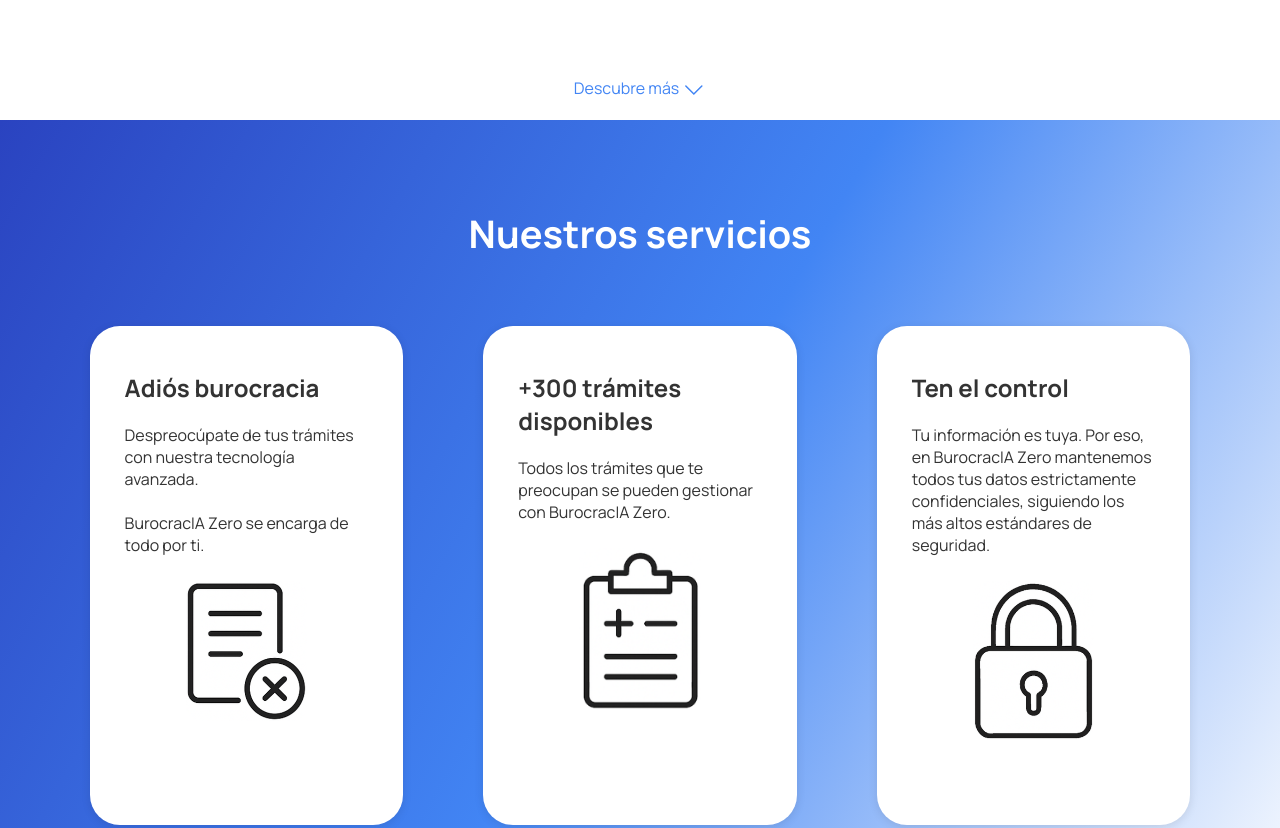
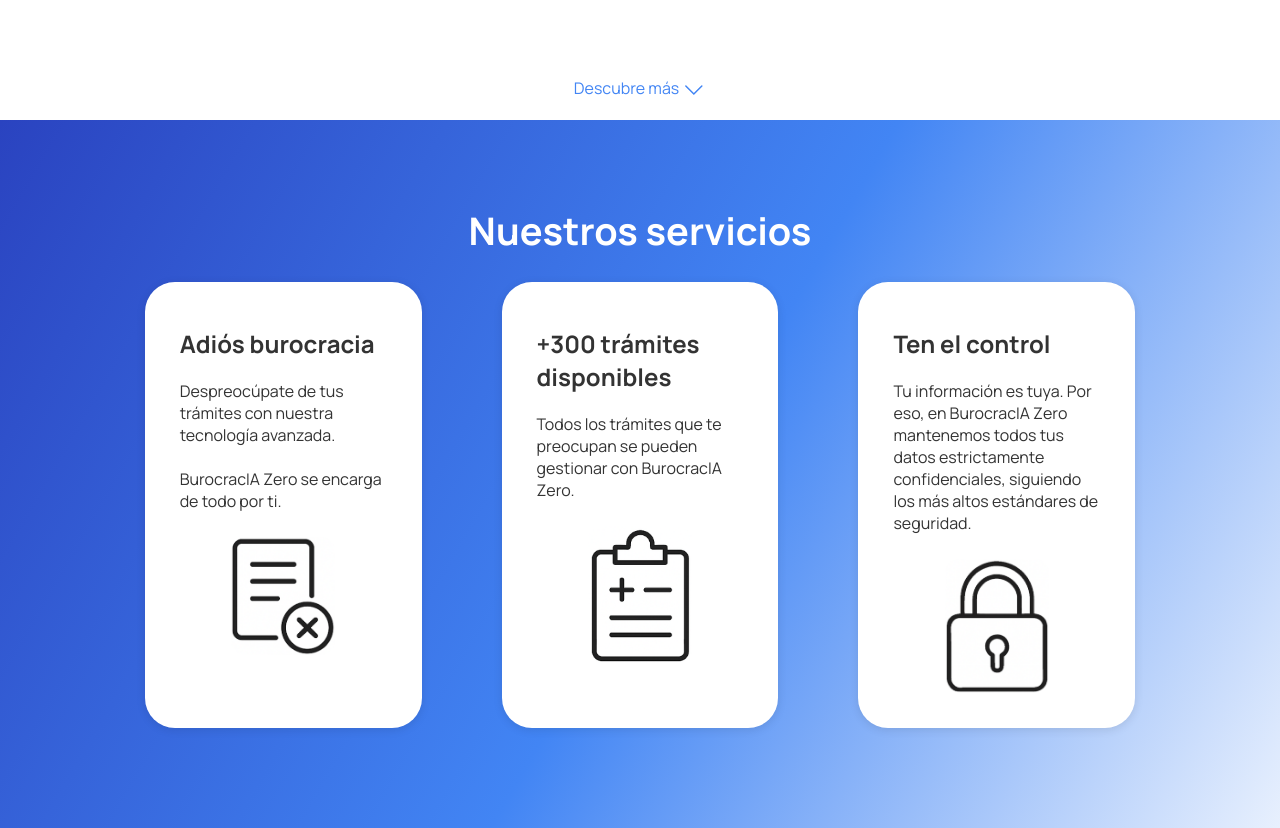
Before and after one commit to iivvannn/burocraciaZero.github.io, a plain HTML site: page index.html in a window 1280 px wide. Shown: the part 680-1508 px from the top of the page. Drawn offline with Linux system fonts and the light colour scheme.

Commit message:
pequeño fix

```diff
--- a/styles.css
+++ b/styles.css
@@ -283,7 +283,7 @@ section {
     height: calc(100vh - 65px);
     /* border: #000000 1px solid; */
     margin-bottom: 5%;
-    /* margin: 20px 10px 20px 10px; */
+    margin-top: 3%;
 }
 
 .section-content {
@@ -291,10 +291,11 @@ section {
     grid-template-rows: 1fr 3fr;
     grid-template-columns: repeat(3, 1fr);
     gap: 10px 80px;
-    width: 100%;
-    height: 100%;
+    width: 90%;
+    height: 80%;
     align-items: top;
     justify-content: center;
+    margin: 0 auto; /* Ensure it stays centered */
 }
 
 section h2 {
@@ -324,6 +325,7 @@ section h2 {
 }
 
 .service {
+    justify-content: top;
     display: flex;
     flex-direction: column;
     align-items: left;
```
